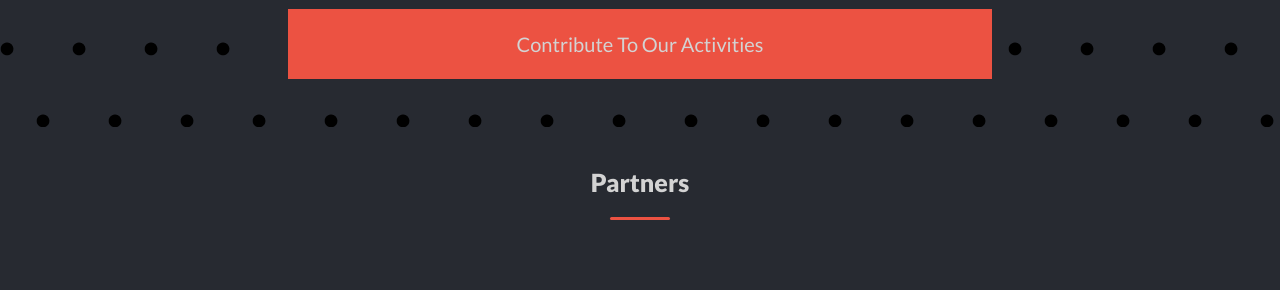
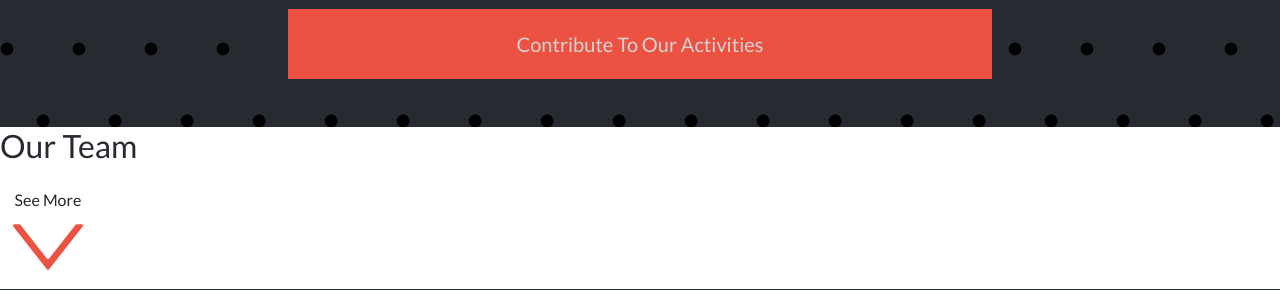
Before and after one commit to tresorsawasawa/Solidarity-Up, a plain HTML site: page index.html in a window 1280 px wide. Shown: the part 1180-1470 px from the top of the page. Drawn offline with nearby package versions, Linux system fonts and the light colour scheme.

Commit message:
Add team section in index.html

```diff
--- a/index.html
+++ b/index.html
@@ -115,6 +115,19 @@
       </div>
     </section>
 
+    <section id="team">
+      <div class="team-container">
+        <h2>Our Team</h2>
+        <ul class="team-members"></ul>
+        <div class="see-more">
+          <a href="#" class="btn">
+            <span>See More</span>
+            <img src="./images/icons/down-arrow-svgrepo-com.svg" alt="">
+          </a>
+        </div>
+      </div>
+    </section>
+
     <section id="partners">
       <div class="partners-container h-100">
         <h2 class="heading3">Partners</h2>
```
